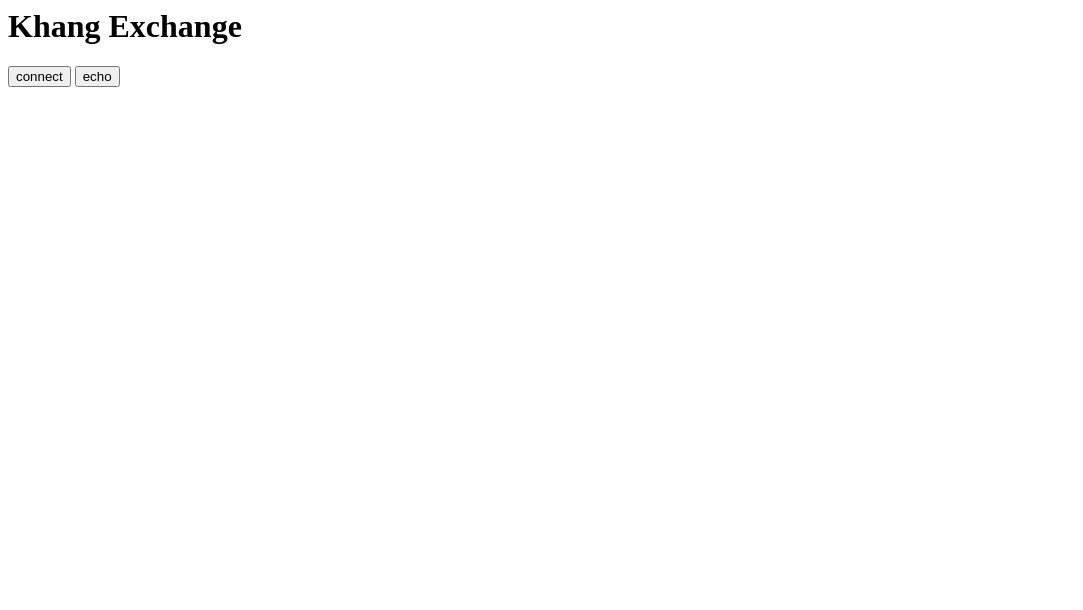
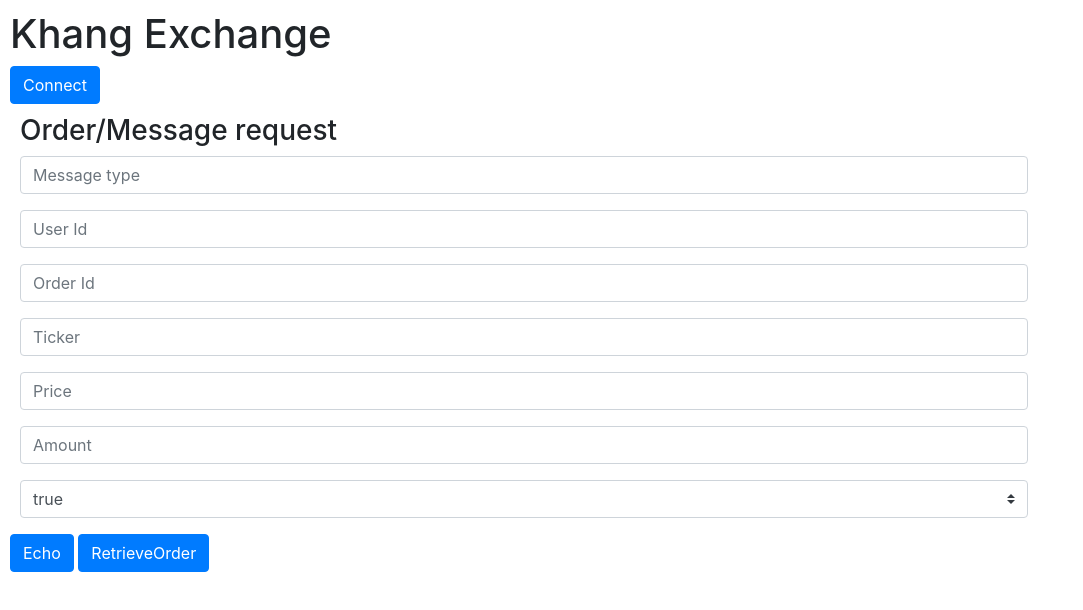
Before and after one commit to khangluong2004/front-end, a plain HTML site: page index.html in a window 1280 px wide. Shown: the whole page, without its empty margins (0-1083 px from the left). Drawn offline with nearby package versions, Linux system fonts and the light colour scheme.

Commit message:
Update order form

```diff
--- a/index.html
+++ b/index.html
@@ -1,10 +1,52 @@
 <html>
-    <h1> Khang Exchange </h1>
+    <head>
+        <title> Khang exchange </title>
+        <link rel="stylesheet" href="https://cdn.jsdelivr.net/npm/bootstrap@4.3.1/dist/css/bootstrap.min.css" integrity="sha384-ggOyR0iXCbMQv3Xipma34MD+dH/1fQ784/j6cY/iJTQUOhcWr7x9JvoRxT2MZw1T" crossorigin="anonymous">
+    </head>
+    <body style="margin: 10px;">
+        <h1> Khang Exchange </h1>
+        <button class="btn btn-primary" onclick="connect()"> Connect </button>
 
-    <input type="button" value="connect" id="connect" onclick="connect()"/>
-    <input type="button" value="echo" id="echo" onclick="sendEcho()"/>
+        <form style="margin: 10px; width: 80%;" onsubmit="event.preventDefault()">
+            <h3> Order/Message request </h3>
+            <div class="input-group mb-3">
+                <input id="msgType" type="text" class="form-control" placeholder="Message type">
+            </div>
+            <div class="input-group mb-3">
+                <input id="userId" type="text" class="form-control" placeholder="User Id">
+            </div>
+            <div class="input-group mb-3">
+                <input id="orderId" type="text" class="form-control" placeholder="Order Id">
+            </div>
+            <div class="input-group mb-3">
+                <input id="ticker" type="text" class="form-control" placeholder="Ticker">
+            </div>
+            <div class="input-group mb-3">
+                <input id="price" type="number" class="form-control" placeholder="Price">
+            </div>
+            <div class="input-group mb-3">
+                <input id="amount" type="number" class="form-control" placeholder="Amount">
+            </div>
+            <div class="input-group mb-3">
+                <select class="custom-select" id="inlineFormCustomSelect">
+                    <option value="true">true</option>
+                    <option value="false">false</option>
+                </select>
+            </div>
+        </form>
+        <button class="btn btn-primary" onclick="sendEcho()"> Echo </button>
+        <button class="btn btn-primary" onclick="retrieveOrder()"> RetrieveOrder </button>
 
-    <p id="response"></p>
 
-    <script src="index.js"></script>
+
+
+        <p id="response"></p>
+
+
+
+        <script src="https://code.jquery.com/jquery-3.3.1.slim.min.js" integrity="sha384-q8i/X+965DzO0rT7abK41JStQIAqVgRVzpbzo5smXKp4YfRvH+8abtTE1Pi6jizo" crossorigin="anonymous"></script>
+        <script src="https://cdn.jsdelivr.net/npm/popper.js@1.14.7/dist/umd/popper.min.js" integrity="sha384-UO2eT0CpHqdSJQ6hJty5KVphtPhzWj9WO1clHTMGa3JDZwrnQq4sF86dIHNDz0W1" crossorigin="anonymous"></script>
+        <script src="https://cdn.jsdelivr.net/npm/bootstrap@4.3.1/dist/js/bootstrap.min.js" integrity="sha384-JjSmVgyd0p3pXB1rRibZUAYoIIy6OrQ6VrjIEaFf/nJGzIxFDsf4x0xIM+B07jRM" crossorigin="anonymous"></script>
+        <script src="index.js"></script>
+    </body>
 </html>
--- a/index.js
+++ b/index.js
@@ -15,15 +15,25 @@ function connect(){
     }
 
     connection.onmessage = (event)=>{
+        console.log(event.data);
         recordResponse(event.data);
     }
 }
 
 function sendEcho(){
     const msg = {
-        "messageType": "echo",
-        "ticker": "newOne",
-        "price": 11.5
+        "messageType": document.getElementById("msgType").value,
+        "ticker": document.getElementById("ticker").value,
+        "price": document.getElementById("price").value
+    }
+
+    connection.send(JSON.stringify(msg));
+    console.log("Finish sending echo");
+}
+
+function retrieveOrder(){
+    const msg = {
+        "messageType": "retrieveOrder"
     }
 
     connection.send(JSON.stringify(msg));
```
